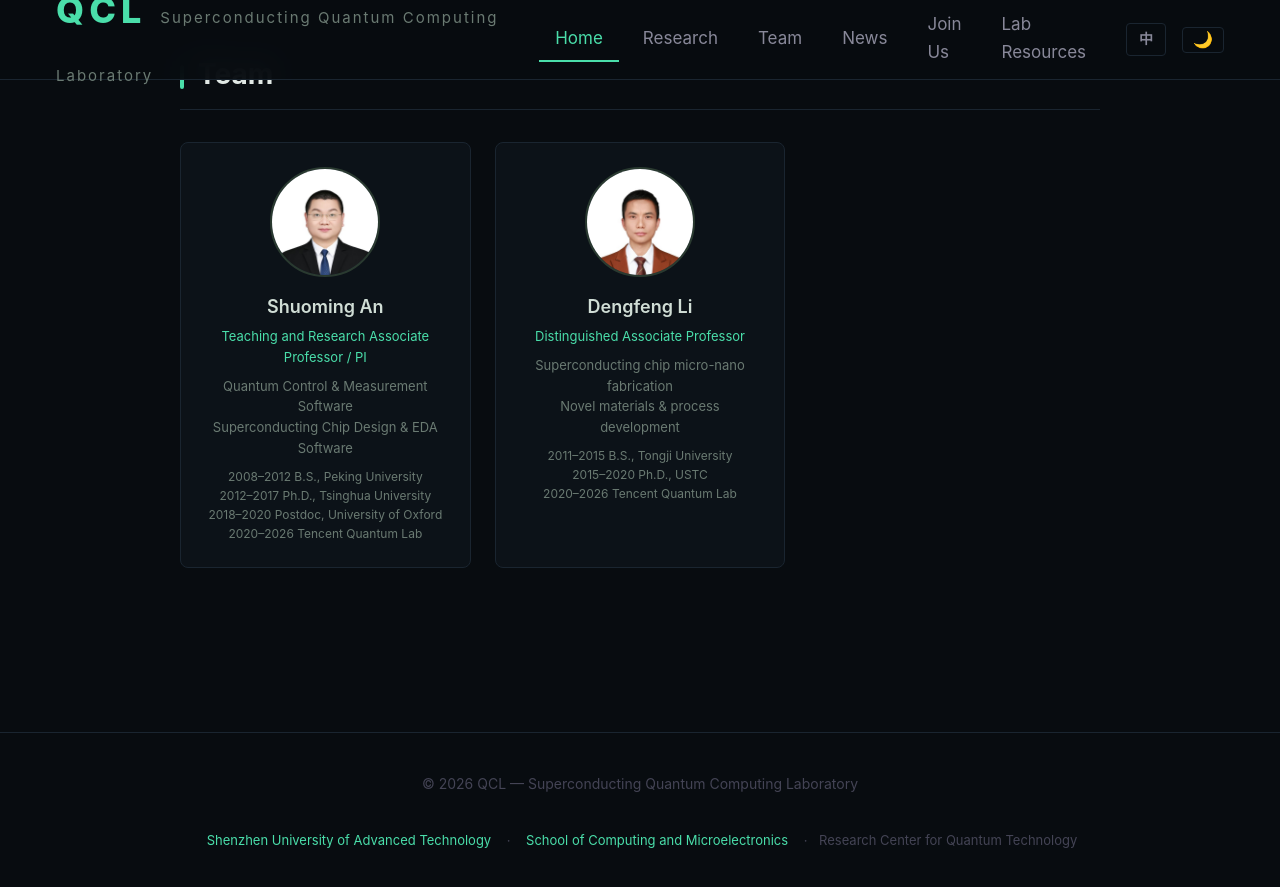
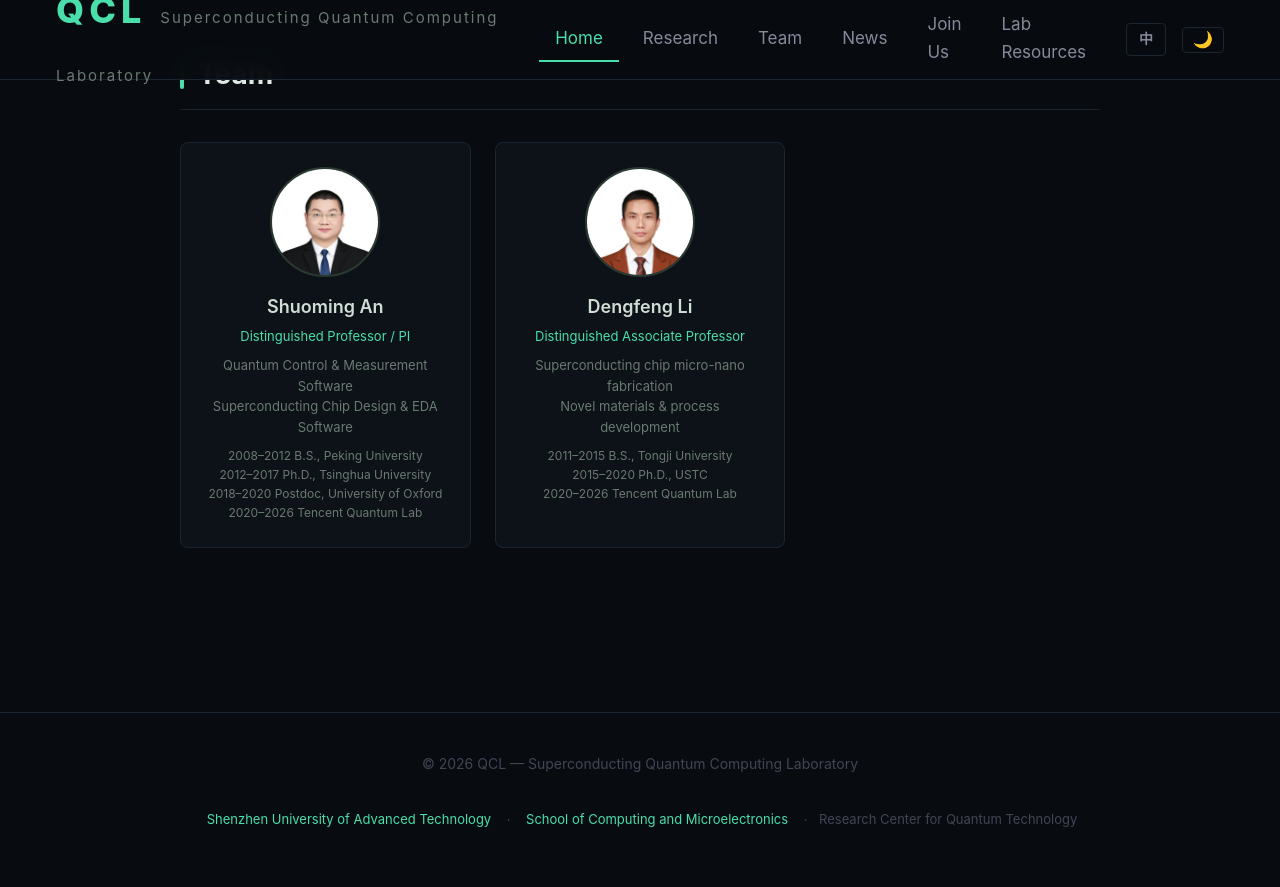
Before and after one commit to QCL-SUAT/qcl-suat.github.io, a Jekyll site: the page built from en/index.html, in a window 1280 px wide and 900 px high, scrolled down 2181 px. Shown: the top 887 px of the window. Built offline with Jekyll 4.4.1, drawn with Linux system fonts in a browser that asks for light colours.

Commit message:
content: 安硕明职称更新为特聘教授（中英文同步）
Co-Authored-By: Claude Fable 5 <noreply@anthropic.com>

```diff
--- a/_data/team.yml
+++ b/_data/team.yml
@@ -1,8 +1,8 @@
 - name: "安硕明"
   name_en: "Shuoming An"
   category: "faculty"
-  role: "教研副教授 / PI"
-  role_en: "Teaching and Research Associate Professor / PI"
+  role: "特聘教授 / PI"
+  role_en: "Distinguished Professor / PI"
   photo: "/assets/img/team/pi.jpg"
   research: "量子控制与测控软件<br/>超导芯片设计与EDA软件"
   research_en: "Quantum Control & Measurement Software<br/>Superconducting Chip Design & EDA Software"
```
